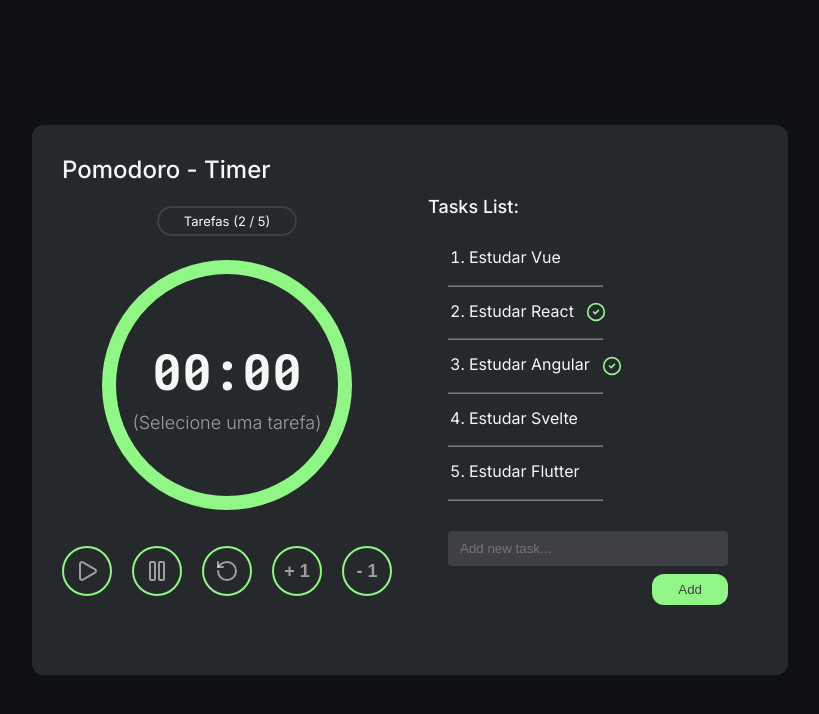
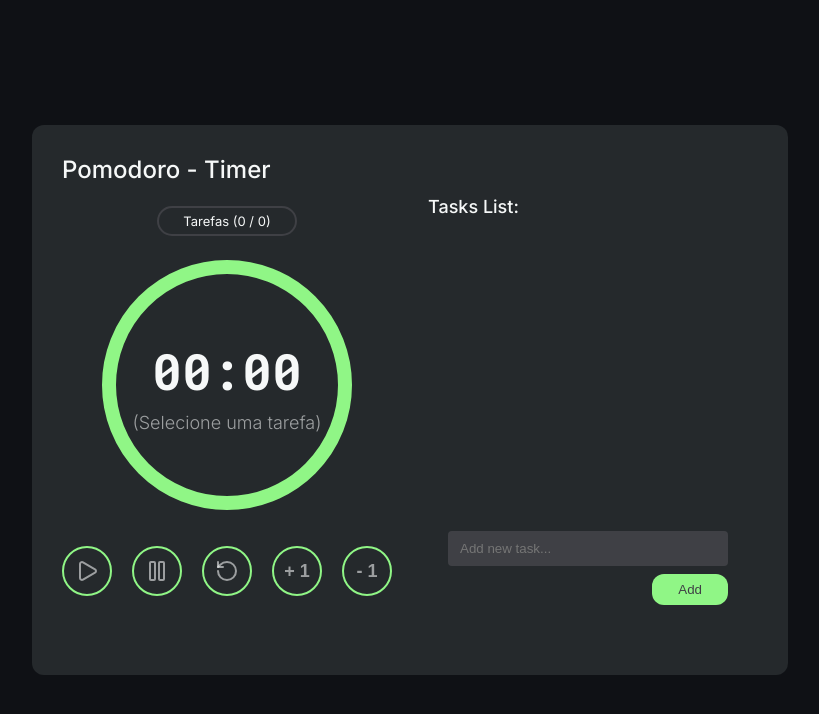
Before and after one commit to Yuri-Romeu/Pomodoro-Vue, a Vue app: page / in a window 1280 px wide. Shown: the top 714 px of the page, without its empty margins (230-1049 px from the left). Built offline with nearby package versions, Linux system fonts and the light colour scheme.

Commit message:
função de delete e implementação de localStorage

```diff
--- a/src/App.vue
+++ b/src/App.vue
@@ -5,6 +5,8 @@ import Timer from './components/timer.vue';
 import TimerControls from './components/timerControls.vue';
 import TaskList from './components/taskList.vue';
 import AddTask from './components/addTask.vue';
+import { useTasks } from './composables/useTasks';
+const { tasks, addTask, getTaskById, markAsDone, removeTask } = useTasks();
 
 let seconds = ref(0);
 let minutes = ref(0);
@@ -33,7 +35,7 @@ function startTimer() {
           }
 
           if (minutes.value === 0 && seconds.value === 0) {
-               tarefas.value.find(task => task.title === taskTitle.value).done = true;
+               markAsDone(taskTitle.value);
                taskTitle.value = '(Tarefa já feita)';
                stop();
           }
@@ -68,48 +70,16 @@ function decrement() {
 }
 
 function taskSelected(id: number) {
-     const task = tarefas.value.find(task => task.id === id);
-     if (task.done) return (taskTitle.value = '(Tarefa já feita)');
+     const task = getTaskById(id);
+     if (!task) return;
+
+     if (task.done) {
+          taskTitle.value = '(Tarefa já feita)';
+          return;
+     }
+
      taskTitle.value = task.title;
 }
-
-function addTask(title: string) {
-     if (tarefas.value.find(task => task.title === title)) return alert('Tarefa duplicada');
-     const newId = tarefas.value.length ? Math.max(...tarefas.value.map(t => t.id)) + 1 : 1;
-     tarefas.value.push({
-          id: newId,
-          title,
-          done: false,
-     });
-}
-
-let tarefas = ref([
-     {
-          id: 1,
-          title: 'Estudar Vue',
-          done: false,
-     },
-     {
-          id: 2,
-          title: 'Estudar React',
-          done: true,
-     },
-     {
-          id: 3,
-          title: 'Estudar Angular',
-          done: true,
-     },
-     {
-          id: 4,
-          title: 'Estudar Svelte',
-          done: false,
-     },
-     {
-          id: 5,
-          title: 'Estudar Flutter',
-          done: false,
-     },
-]);
 </script>
 
 <template>
@@ -118,7 +88,7 @@ let tarefas = ref([
 
           <div class="container">
                <section class="timer">
-                    <TasksAmount :amount="tarefas" />
+                    <TasksAmount :amount="tasks" />
 
                     <Timer :time="timer" :task-title="taskTitle" />
 
@@ -134,7 +104,7 @@ let tarefas = ref([
                <section class="tasks">
                     <h1 class="subTitle">Tasks List:</h1>
 
-                    <TaskList :tasks="tarefas" @title="taskSelected" />
+                    <TaskList :tasks="tasks" @title="taskSelected" @delete="removeTask" />
 
                     <AddTask @add="addTask" />
                </section>
--- a/src/components/addTask.vue
+++ b/src/components/addTask.vue
@@ -1,21 +1,26 @@
 <script setup lang="ts">
 import { ref } from 'vue';
-const emit = defineEmits(['add']);
+const emit = defineEmits<{ (e: 'add', title: string): void }>();
 
-const newTask = ref('');
+const title = ref('');
 
-function addTask() {
-     if (!newTask.value.trim()) return;
-     emit('add', newTask.value);
-     newTask.value = '';
+function submit() {
+     if (!title.value.trim()) return;
+     emit('add', title.value);
+     title.value = '';
 }
 </script>
 
 <template>
      <div class="addTask">
-          <input type="text" placeholder="Add new task..." v-model="newTask" />
+          <input
+               type="text"
+               placeholder="Add new task..."
+               v-model="title"
+               @keydown.enter="submit"
+          />
           <div class="actions">
-               <button @click="addTask">Add</button>
+               <button @click="submit">Add</button>
           </div>
      </div>
 </template>
--- a/src/components/taskList.vue
+++ b/src/components/taskList.vue
@@ -1,9 +1,13 @@
 <script setup lang="ts">
-import { Task } from '../types';
-import { CircleCheck } from 'lucide-vue-next';
+import { Task } from '../composables/useTasks';
+import { CircleCheck, Trash } from 'lucide-vue-next';
 
 defineProps<{ tasks: Task[] }>();
-const emit = defineEmits(['title']);
+
+const emit = defineEmits<{
+     (e: 'title', id: number): void;
+     (e: 'delete', id: number): void;
+}>();
 </script>
 
 <template>
@@ -16,6 +20,12 @@ const emit = defineEmits(['title']);
                          class="checkIcon"
                          color="var(--color-secondary)"
                          v-if="done === true"
+                    />
+                    <Trash
+                         :size="20"
+                         class="closeIcon"
+                         color="red"
+                         @click.stop="emit('delete', id)"
                     />
                     <hr />
                </li>
@@ -48,7 +58,14 @@ li {
      margin-left: 8px;
 }
 
+.closeIcon {
+     vertical-align: middle;
+     margin-left: 8px;
+     opacity: 0;
+}
+
 li:hover hr,
+li:hover .closeIcon,
 li:hover {
      border-color: var(--color-secondary);
      opacity: 1;
--- a/src/components/tasksAmount.vue
+++ b/src/components/tasksAmount.vue
@@ -1,6 +1,6 @@
 <script setup lang="ts">
 import { computed } from 'vue';
-import { Task } from '../types';
+import { Task } from '../composables/useTasks';
 
 const props = defineProps<{ amount: Task[] }>();
 
--- /dev/null
+++ b/src/composables/useTasks.ts
@@ -0,0 +1,64 @@
+import { ref, watch } from 'vue';
+
+export interface Task {
+     id: number;
+     title: string;
+     done: boolean;
+}
+
+const STORAGE_KEY = 'pomodoro_tasks';
+
+function loadTasks(): Task[] {
+     const saved = localStorage.getItem(STORAGE_KEY);
+     return saved ? JSON.parse(saved) : [];
+}
+
+export function useTasks() {
+     const tasks = ref<Task[]>(loadTasks());
+
+     function addTask(title: string) {
+          if (!title.trim()) return;
+
+          if (tasks.value.find(t => t.title === title)) {
+               alert('Tarefa duplicada');
+               return;
+          }
+
+          const newId = tasks.value.length ? Math.max(...tasks.value.map(t => t.id)) + 1 : 1;
+
+          tasks.value.push({
+               id: newId,
+               title,
+               done: false,
+          });
+     }
+
+     function removeTask(id: number) {
+          tasks.value = tasks.value.filter(t => t.id !== id);
+     }
+
+     function getTaskById(id: number) {
+          return tasks.value.find(t => t.id === id);
+     }
+
+     function markAsDone(title: string) {
+          const task = tasks.value.find(t => t.title === title);
+          if (task) task.done = true;
+     }
+
+     watch(
+          tasks,
+          newTasks => {
+               localStorage.setItem(STORAGE_KEY, JSON.stringify(newTasks));
+          },
+          { deep: true },
+     );
+
+     return {
+          tasks,
+          addTask,
+          getTaskById,
+          markAsDone,
+          removeTask,
+     };
+}
--- a/src/types.ts
+++ /dev/null
@@ -1,5 +0,0 @@
-export type Task = {
-     id: number;
-     title: string;
-     done: boolean;
-};
```
